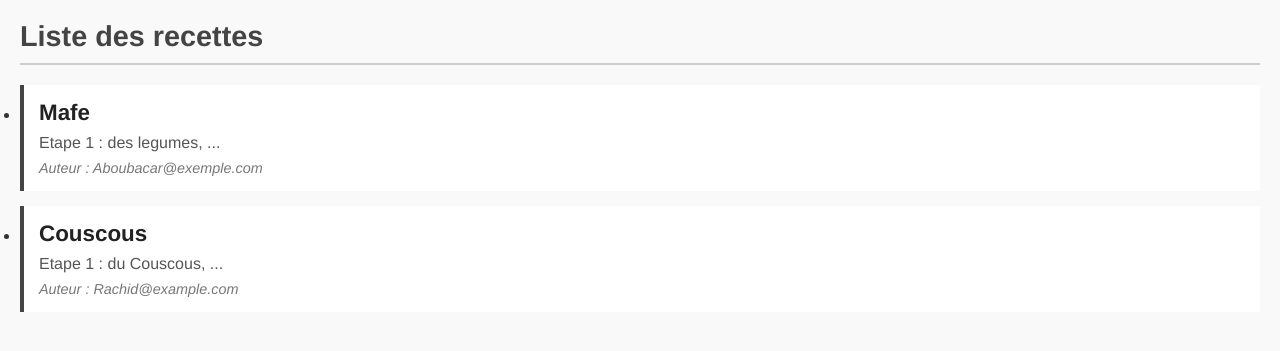
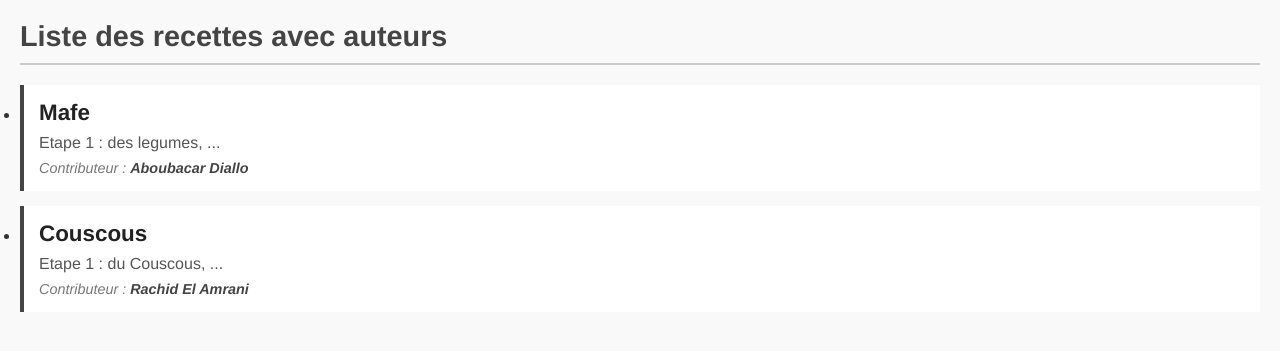
Before and after one commit to Neptune2k21/php-mysql, a PHP site: page /AfficherRecettes.php in a window 1280 px wide. Shown: the top 351 px of the page. Run offline with PHP 8.4, Linux system fonts and the light colour scheme.

Commit message:
Les fonctions

```diff
--- a/AfficherRecettes.php
+++ b/AfficherRecettes.php
@@ -1,10 +1,26 @@
 <?php
-// Tableau de recettes associatives
+
+$users = [
+    [
+        'email' => 'Aboubacar@example.com',
+        'name' => 'Aboubacar Diallo'
+    ],
+    [
+        'email' => 'matthieu-xml@exemple.com',
+        'name' => 'Matthieu Dupont'
+    ],
+    [
+        'email' => 'Rachid@example.com',
+        'name' => 'Rachid El Amrani'
+    ]
+];
+
+
 $recipes = [
     [
         'title' => 'Mafe',
         'recipe' => 'Etape 1 : des legumes, ...',
-        'author' => 'Aboubacar@exemple.com',
+        'author' => 'Aboubacar@example.com',
         'enable' => true
     ],
     [
@@ -20,6 +36,33 @@ $recipes = [
         'enable' => true
     ]
 ];
+
+
+function getUserByEmail($email, $users) {
+    foreach ($users as $user) {
+        if ($user['email'] === $email) {
+            return $user['name'];
+        }
+    }
+    return 'Auteur inconnu';
+}
+
+
+function displayRecipes($recipes, $users) {
+    echo '<ul>';
+    foreach ($recipes as $recipe) {
+        if ($recipe['enable']) {
+            $authorName = getUserByEmail($recipe['author'], $users);
+            echo '<li>';
+            echo '<h2>' . htmlspecialchars($recipe['title']) . '</h2>';
+            echo '<p>' . htmlspecialchars($recipe['recipe']) . '</p>';
+            echo '<p class="author">Contributeur : <span class="user">' . htmlspecialchars($authorName) . '</span></p>';
+            echo '</li>';
+        }
+    }
+    echo '</ul>';
+}
+
 ?>
 
 <!DOCTYPE html>
@@ -27,7 +70,7 @@ $recipes = [
 <head>
     <meta charset="UTF-8">
     <meta name="viewport" content="width=device-width, initial-scale=1.0">
-    <title>Affichage des recettes</title>
+    <title>Affichage des recettes et utilisateurs</title>
     <style>
         body {
             font-family: 'Helvetica', sans-serif;
@@ -71,22 +114,19 @@ $recipes = [
             color: #777;
             margin-top: 8px;
         }
+        .user {
+            color: #444;
+            font-weight: bold;
+        }
     </style>
 </head>
 <body>
 
-<h1>Liste des recettes</h1>
-<ul>
-<?php foreach ($recipes as $recipe): ?>
-    <?php if ($recipe['enable']): ?>
-        <li>
-            <h2><?php echo htmlspecialchars($recipe['title']); ?></h2>
-            <p><?php echo htmlspecialchars($recipe['recipe']); ?></p>
-            <p class="author">Auteur : <?php echo htmlspecialchars($recipe['author']); ?></p>
-        </li>
-    <?php endif; ?>
-<?php endforeach; ?>
-</ul>
+<h1>Liste des recettes avec auteurs</h1>
+<?php
+
+displayRecipes($recipes, $users);
+?>
 
 </body>
 </html>
```
